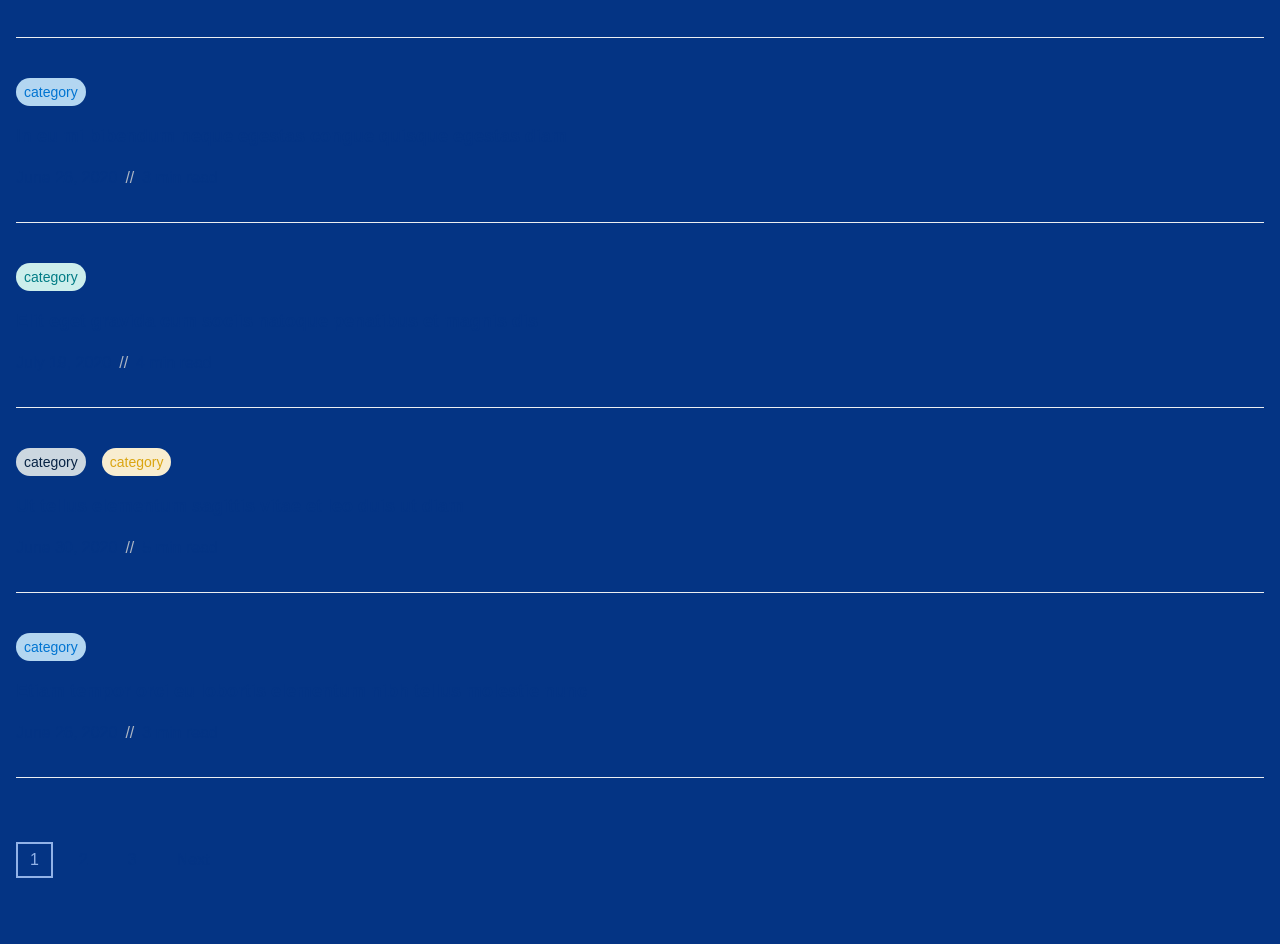
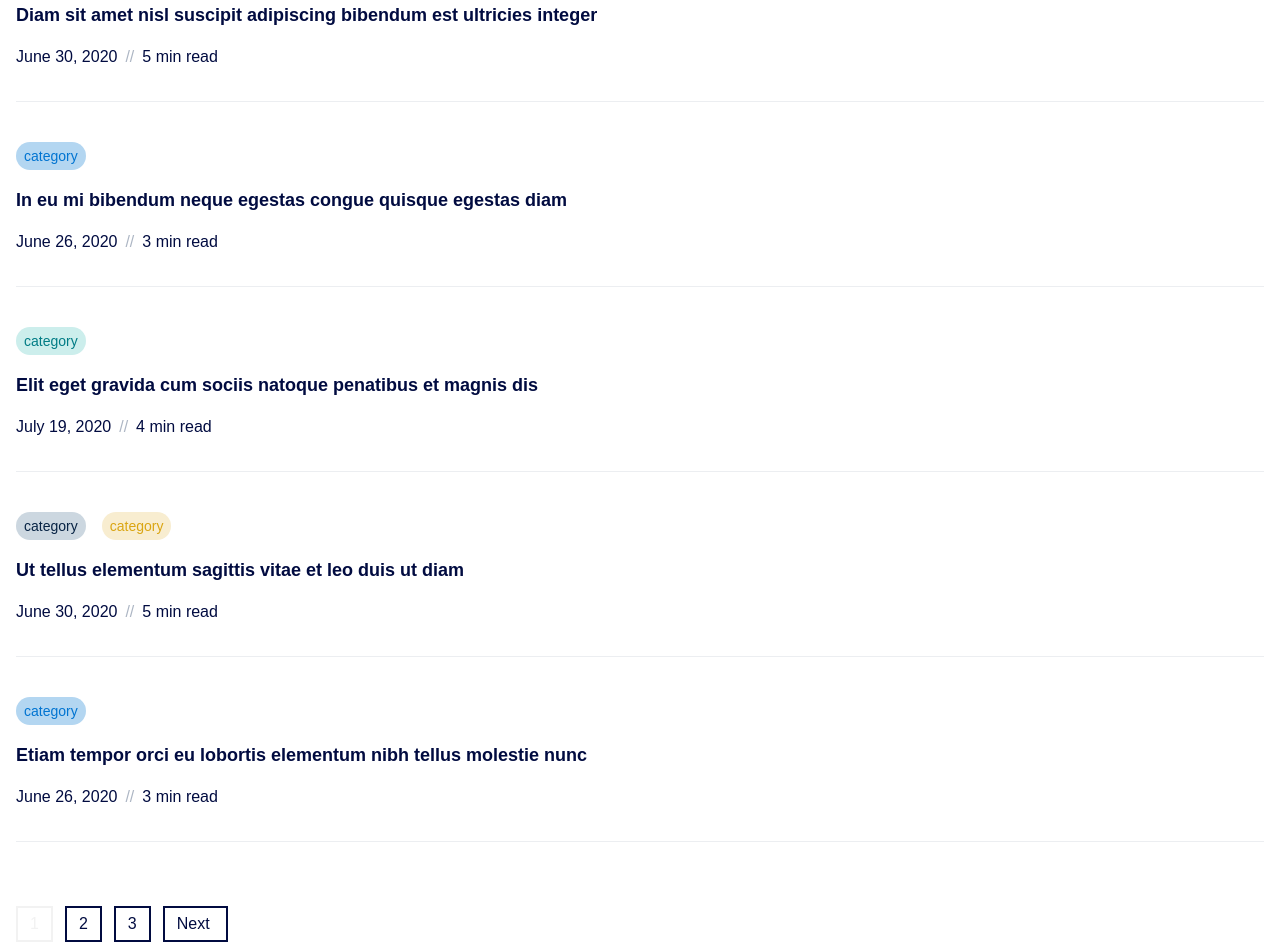
Before and after one commit to lucascmreis/pet-tech-2, a React (Create React App) app: page /cats in a window 1280 px wide. Shown: the part 652-1596 px from the top of the page. Built offline with nearby package versions, Linux system fonts and the light colour scheme; no server answers.

Commit message:
ajusta cores

```diff
--- a/src/components/Footer/index.tsx
+++ b/src/components/Footer/index.tsx
@@ -5,7 +5,7 @@ const Footer = () => {
                 className="flex flex-col items-center justify-between border-t border-grey-lighter py-10 sm:flex-row sm:py-12"
             >
                 <div className="mr-auto flex flex-col items-center sm:flex-row">
-                    <p className="pt-5 font-body font-light text-primary dark:text-white sm:pt-0">
+                    <p className="pt-5 font-body font-light text-primary dark:text-primary sm:pt-0">
                         Projeto integrador - Univesp
                     </p>
                 </div>
--- a/src/components/Posts/index.tsx
+++ b/src/components/Posts/index.tsx
@@ -2,12 +2,12 @@ const Posts = ({ title = '', desc = '' }) => {
     return (
         <div className="container mx-auto">
             <div className="py-16 lg:py-20">
-                <h1 className="pt-5 font-body text-4xl font-semibold text-primary dark:text-white md:text-5xl lg:text-6xl">
+                <h1 className="pt-5 font-body text-4xl font-semibold text-primary dark:text-primary md:text-5xl lg:text-6xl">
                     {title}
                 </h1>
 
                 <div className="pt-3 sm:w-3/4">
-                    <p className="font-body text-xl font-light text-primary dark:text-white">
+                    <p className="font-body text-xl font-light text-primary dark:text-primary">
                         {desc}
                     </p>
                 </div>
@@ -17,14 +17,14 @@ const Posts = ({ title = '', desc = '' }) => {
                         <span
                             className="mb-4 inline-block rounded-full bg-green-light px-2 py-1 font-body text-sm text-green">category</span>
                         <a href="#"
-                            className="block font-body text-lg font-semibold text-primary transition-colors hover:text-green dark:text-white dark:hover:text-secondary">Vulputate
+                            className="block font-body text-lg font-semibold text-primary transition-colors hover:text-green dark:text-primary dark:hover:text-secondary">Vulputate
                             ut pharetra sit amet aliquam id diam maecenas ultricies</a>
                         <div className="flex items-center pt-4">
-                            <p className="pr-2 font-body font-light text-primary dark:text-white">
+                            <p className="pr-2 font-body font-light text-primary dark:text-primary">
                                 July 19, 2020
                             </p>
-                            <span className="font-body text-grey dark:text-white">//</span>
-                            <p className="pl-2 font-body font-light text-primary dark:text-white">
+                            <span className="font-body text-grey dark:text-primary">//</span>
+                            <p className="pl-2 font-body font-light text-primary dark:text-primary">
                                 4 min read
                             </p>
                         </div>
@@ -37,15 +37,15 @@ const Posts = ({ title = '', desc = '' }) => {
                                 className="mb-4 ml-4 inline-block rounded-full bg-yellow-light px-2 py-1 font-body text-sm text-yellow-dark">category</span>
                         </div>
                         <a href="#"
-                            className="block font-body text-lg font-semibold text-primary transition-colors hover:text-green dark:text-white dark:hover:text-secondary">Diam
+                            className="block font-body text-lg font-semibold text-primary transition-colors hover:text-green dark:text-primary dark:hover:text-secondary">Diam
                             sit amet nisl suscipit adipiscing bibendum est ultricies
                             integer</a>
                         <div className="flex items-center pt-4">
-                            <p className="pr-2 font-body font-light text-primary dark:text-white">
+                            <p className="pr-2 font-body font-light text-primary dark:text-primary">
                                 June 30, 2020
                             </p>
-                            <span className="font-body text-grey dark:text-white">//</span>
-                            <p className="pl-2 font-body font-light text-primary dark:text-white">
+                            <span className="font-body text-grey dark:text-primary">//</span>
+                            <p className="pl-2 font-body font-light text-primary dark:text-primary">
                                 5 min read
                             </p>
                         </div>
@@ -54,14 +54,14 @@ const Posts = ({ title = '', desc = '' }) => {
                         <span
                             className="mb-4 inline-block rounded-full bg-blue-light px-2 py-1 font-body text-sm text-blue">category</span>
                         <a href="#"
-                            className="block font-body text-lg font-semibold text-primary transition-colors hover:text-green dark:text-white dark:hover:text-secondary">In
+                            className="block font-body text-lg font-semibold text-primary transition-colors hover:text-green dark:text-primary dark:hover:text-secondary">In
                             eu mi bibendum neque egestas congue quisque egestas diam</a>
                         <div className="flex items-center pt-4">
-                            <p className="pr-2 font-body font-light text-primary dark:text-white">
+                            <p className="pr-2 font-body font-light text-primary dark:text-primary">
                                 June 26, 2020
                             </p>
-                            <span className="font-body text-grey dark:text-white">//</span>
-                            <p className="pl-2 font-body font-light text-primary dark:text-white">
+                            <span className="font-body text-grey dark:text-primary">//</span>
+                            <p className="pl-2 font-body font-light text-primary dark:text-primary">
                                 3 min read
                             </p>
                         </div>
@@ -70,14 +70,14 @@ const Posts = ({ title = '', desc = '' }) => {
                         <span
                             className="mb-4 inline-block rounded-full bg-green-light px-2 py-1 font-body text-sm text-green">category</span>
                         <a href="#"
-                            className="block font-body text-lg font-semibold text-primary transition-colors hover:text-green dark:text-white dark:hover:text-secondary">Elit
+                            className="block font-body text-lg font-semibold text-primary transition-colors hover:text-green dark:text-primary dark:hover:text-secondary">Elit
                             eget gravida cum sociis natoque penatibus et magnis dis</a>
                         <div className="flex items-center pt-4">
-                            <p className="pr-2 font-body font-light text-primary dark:text-white">
+                            <p className="pr-2 font-body font-light text-primary dark:text-primary">
                                 July 19, 2020
                             </p>
-                            <span className="font-body text-grey dark:text-white">//</span>
-                            <p className="pl-2 font-body font-light text-primary dark:text-white">
+                            <span className="font-body text-grey dark:text-primary">//</span>
+                            <p className="pl-2 font-body font-light text-primary dark:text-primary">
                                 4 min read
                             </p>
                         </div>
@@ -90,14 +90,14 @@ const Posts = ({ title = '', desc = '' }) => {
                                 className="mb-4 ml-4 inline-block rounded-full bg-yellow-light px-2 py-1 font-body text-sm text-yellow-dark">category</span>
                         </div>
                         <a href="#"
-                            className="block font-body text-lg font-semibold text-primary transition-colors hover:text-green dark:text-white dark:hover:text-secondary">Ut
+                            className="block font-body text-lg font-semibold text-primary transition-colors hover:text-green dark:text-primary dark:hover:text-secondary">Ut
                             tellus elementum sagittis vitae et leo duis ut diam</a>
                         <div className="flex items-center pt-4">
-                            <p className="pr-2 font-body font-light text-primary dark:text-white">
+                            <p className="pr-2 font-body font-light text-primary dark:text-primary">
                                 June 30, 2020
                             </p>
-                            <span className="font-body text-grey dark:text-white">//</span>
-                            <p className="pl-2 font-body font-light text-primary dark:text-white">
+                            <span className="font-body text-grey dark:text-primary">//</span>
+                            <p className="pl-2 font-body font-light text-primary dark:text-primary">
                                 5 min read
                             </p>
                         </div>
@@ -106,14 +106,14 @@ const Posts = ({ title = '', desc = '' }) => {
                         <span
                             className="mb-4 inline-block rounded-full bg-blue-light px-2 py-1 font-body text-sm text-blue">category</span>
                         <a href="#"
-                            className="block font-body text-lg font-semibold text-primary transition-colors hover:text-green dark:text-white dark:hover:text-secondary">Etiam
+                            className="block font-body text-lg font-semibold text-primary transition-colors hover:text-green dark:text-primary dark:hover:text-secondary">Etiam
                             tempor orci eu lobortis elementum nibh tellus molestie nunc</a>
                         <div className="flex items-center pt-4">
-                            <p className="pr-2 font-body font-light text-primary dark:text-white">
+                            <p className="pr-2 font-body font-light text-primary dark:text-primary">
                                 June 26, 2020
                             </p>
-                            <span className="font-body text-grey dark:text-white">//</span>
-                            <p className="pl-2 font-body font-light text-primary dark:text-white">
+                            <span className="font-body text-grey dark:text-primary">//</span>
+                            <p className="pl-2 font-body font-light text-primary dark:text-primary">
                                 3 min read
                             </p>
                         </div>
@@ -124,13 +124,13 @@ const Posts = ({ title = '', desc = '' }) => {
                     <span
                         className="cursor-pointer border-2 border-secondary px-3 py-1 font-body font-medium text-secondary">1</span>
                     <span
-                        className="ml-3 cursor-pointer border-2 border-primary px-3 py-1 font-body font-medium text-primary transition-colors hover:border-secondary hover:text-secondary dark:border-green-light dark:text-white dark:hover:border-secondary dark:hover:text-secondary">2</span>
+                        className="ml-3 cursor-pointer border-2 border-primary px-3 py-1 font-body font-medium text-primary transition-colors hover:border-secondary hover:text-secondary dark:border-green-light dark:text-primary dark:hover:border-secondary dark:hover:text-secondary">2</span>
                     <span
-                        className="ml-3 cursor-pointer border-2 border-primary px-3 py-1 font-body font-medium text-primary transition-colors hover:border-secondary hover:text-secondary dark:border-green-light dark:text-white dark:hover:border-secondary dark:hover:text-secondary">3</span>
+                        className="ml-3 cursor-pointer border-2 border-primary px-3 py-1 font-body font-medium text-primary transition-colors hover:border-secondary hover:text-secondary dark:border-green-light dark:text-primary dark:hover:border-secondary dark:hover:text-secondary">3</span>
                     <span
-                        className="group ml-3 flex cursor-pointer items-center border-2 border-primary px-3 py-1 font-body font-medium text-primary transition-colors hover:border-secondary hover:text-secondary dark:border-green-light dark:text-white dark:hover:border-secondary dark:hover:text-secondary">Next
+                        className="group ml-3 flex cursor-pointer items-center border-2 border-primary px-3 py-1 font-body font-medium text-primary transition-colors hover:border-secondary hover:text-secondary dark:border-green-light dark:text-primary dark:hover:border-secondary dark:hover:text-secondary">Next
                         <i
-                            className="bx bx-right-arrow-alt ml-1 text-primary transition-colors group-hover:text-secondary dark:text-white"></i></span>
+                            className="bx bx-right-arrow-alt ml-1 text-primary transition-colors group-hover:text-secondary dark:text-primary"></i></span>
                 </div>
             </div>
         </div>
--- a/src/pages/cats/index.tsx
+++ b/src/pages/cats/index.tsx
@@ -4,7 +4,7 @@ import Posts from '../../components/Posts'
 
 const Elderly = () => {
     return (
-        <div className="bg-primary">
+        <div className="bg-white">
             <Header />
             <Posts title="Gatos" desc="Cuidados com a saude do seu bichano! Como evitar contaminacoes!" />
             <Footer />
--- a/src/pages/elderly/index.tsx
+++ b/src/pages/elderly/index.tsx
@@ -4,7 +4,7 @@ import Posts from '../../components/Posts'
 
 const Elderly = () => {
     return (
-        <div className="bg-primary">
+        <div className="bg-white">
             <Header />
             <Posts title="Idoso" desc="Cuidadaos, dicas e solucoes para manter a saude dos idoso no convivio com seus gatos!" />
             <Footer />
--- a/src/pages/information/index.tsx
+++ b/src/pages/information/index.tsx
@@ -4,7 +4,7 @@ import InformationsBD from '../../components/InformationsBD'
 
 const Information = () => {
     return (
-        <div className="bg-primary">
+        <div className="bg-white">
             <Header />
             <InformationsBD />
             <Footer />
--- a/tailwind.config.js
+++ b/tailwind.config.js
@@ -9,8 +9,8 @@ module.exports = {
     },
     colors: {
       transparent: "transparent",
-      primary: "#043484",
-      secondary: "#92b2e7",
+      primary: "#010B40",
+      secondary: "#F2F2F2",
       "green-light": "#cceeec",
       green: "#007c85",
       "green-dark": "#065a68",
@@ -42,109 +42,6 @@ module.exports = {
       center: true,
       padding: "1rem",
     },
-
-    extend: {
-      spacing: {
-        13: "3.25rem",
-        15: "3.75rem",
-        17: "4.25rem",
-        18: "4.5rem",
-        19: "4.75rem",
-        76: "19rem",
-        84: "21rem",
-        88: "22rem",
-        92: "23rem",
-        100: "25rem",
-        104: "26rem",
-        108: "27rem",
-        112: "28rem",
-        116: "29rem",
-        120: "30rem",
-        124: "31rem",
-        128: "32rem",
-        132: "33rem",
-        136: "34rem",
-        140: "35rem",
-        144: "36rem",
-        148: "37rem",
-        152: "38rem",
-        156: "39rem",
-        160: "40rem",
-        164: "41rem",
-        168: "42rem",
-        172: "43rem",
-        176: "44rem",
-        180: "45rem",
-        184: "46rem",
-        188: "47rem",
-        190: "48rem",
-        194: "49rem",
-        200: "50rem",
-        204: "51rem",
-      },
-      inset: {
-        50: "50%",
-        100: "100%",
-      },
-      zIndex: {
-        "-1": "-1",
-      },
-      typography: (theme) => ({
-        DEFAULT: {
-          css: {
-            color: theme("colors.primary"),
-            a: {
-              fontWeight: theme("fontWeight.semibold"),
-              color: theme("colors.green"),
-              textDecoration: "underline",
-              transition: "color 300ms",
-              "&:hover": {
-                color: theme("colors.primary"),
-              },
-            },
-            "p, li": {
-              fontWeight: theme("fontWeight.light"),
-            },
-            "h1, h2, h3, h4, h5, h6": {
-              fontWeight: theme("fontWeight.semibold"),
-            },
-            "ul > li::before": {
-              backgroundColor: theme("colors.primary"),
-            },
-            blockquote: {
-              borderLeftWidth: "1rem",
-              borderColor: theme("colors.green-dark"),
-              borderRadius: "3px",
-              backgroundColor: theme("colors.green-light"),
-              padding: `${theme("spacing.4")} ${theme("spacing.6")}`,
-              color: theme("colors.green"),
-              fontStyle: "normal",
-              p: {
-                margin: 0,
-                fontWeight: theme("fontWeight.normal"),
-              },
-            },
-          },
-        },
-        dark: {
-          css: {
-            color: theme("colors.white"),
-            a: {
-              color: theme("colors.secondary"),
-              "&:hover": {
-                color: theme("colors.green"),
-              },
-            },
-            "h1, h2, h3, h4, h5, h6": {
-              color: theme("colors.white"),
-            },
-            "ul > li::before": {
-              backgroundColor: theme("colors.secondary"),
-            },
-          },
-        },
-      }),
-    },
   },
   plugins: [
     require("@tailwindcss/typography")({
```
Also changed, not shown: src/components/Header/index.tsx (+7 -9 lines), src/components/InformationsBD/index.tsx (+17 -17 lines), src/pages/contact/index.tsx (+14 -14 lines), src/pages/hospitals/Hospitals.tsx (+5 -5 lines), src/pages/pets-shop/index.tsx (+11 -11 lines), src/pages/purchase/index.tsx (+10 -10 lines), public/assets/logo.jpeg (added).
